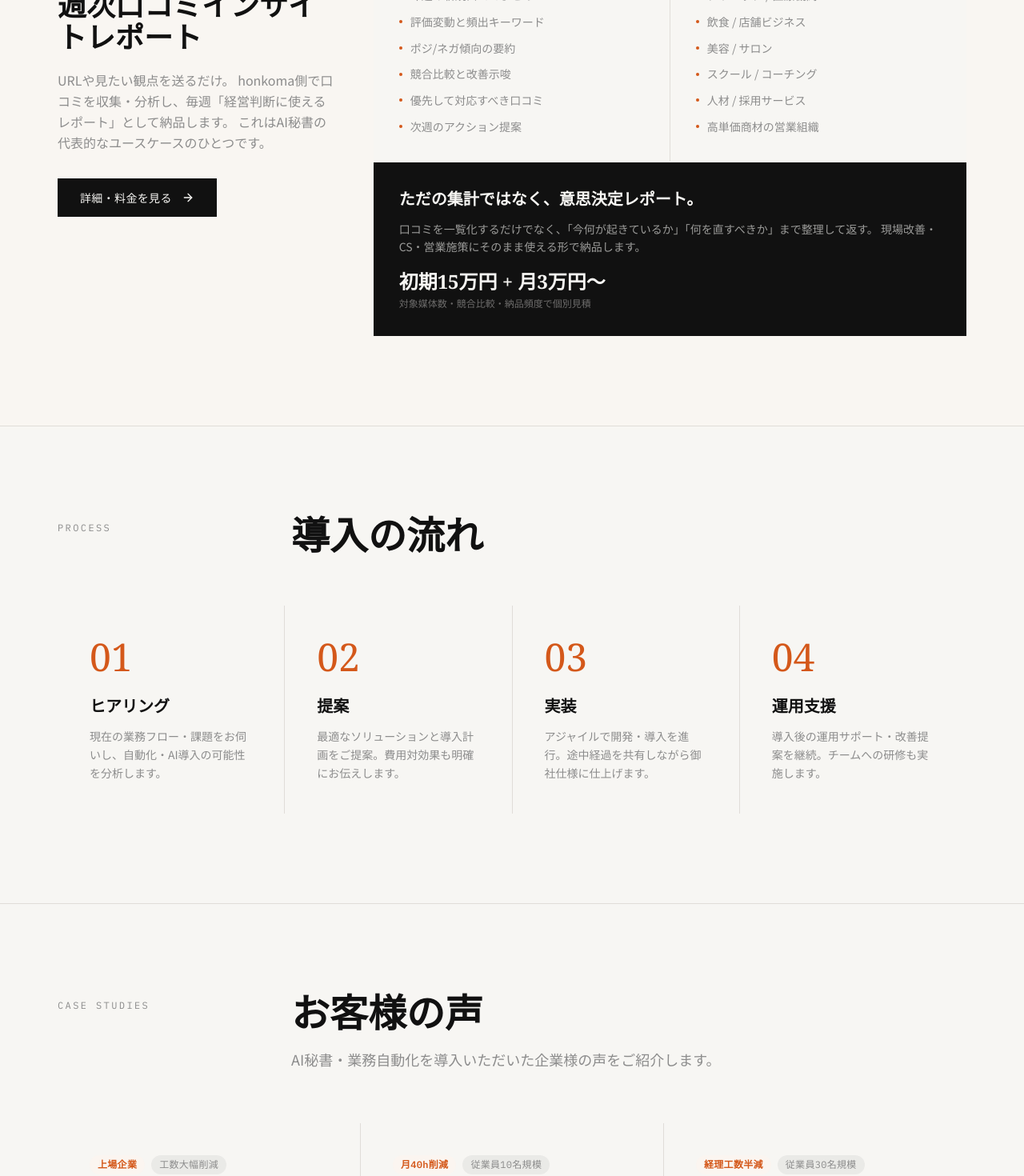
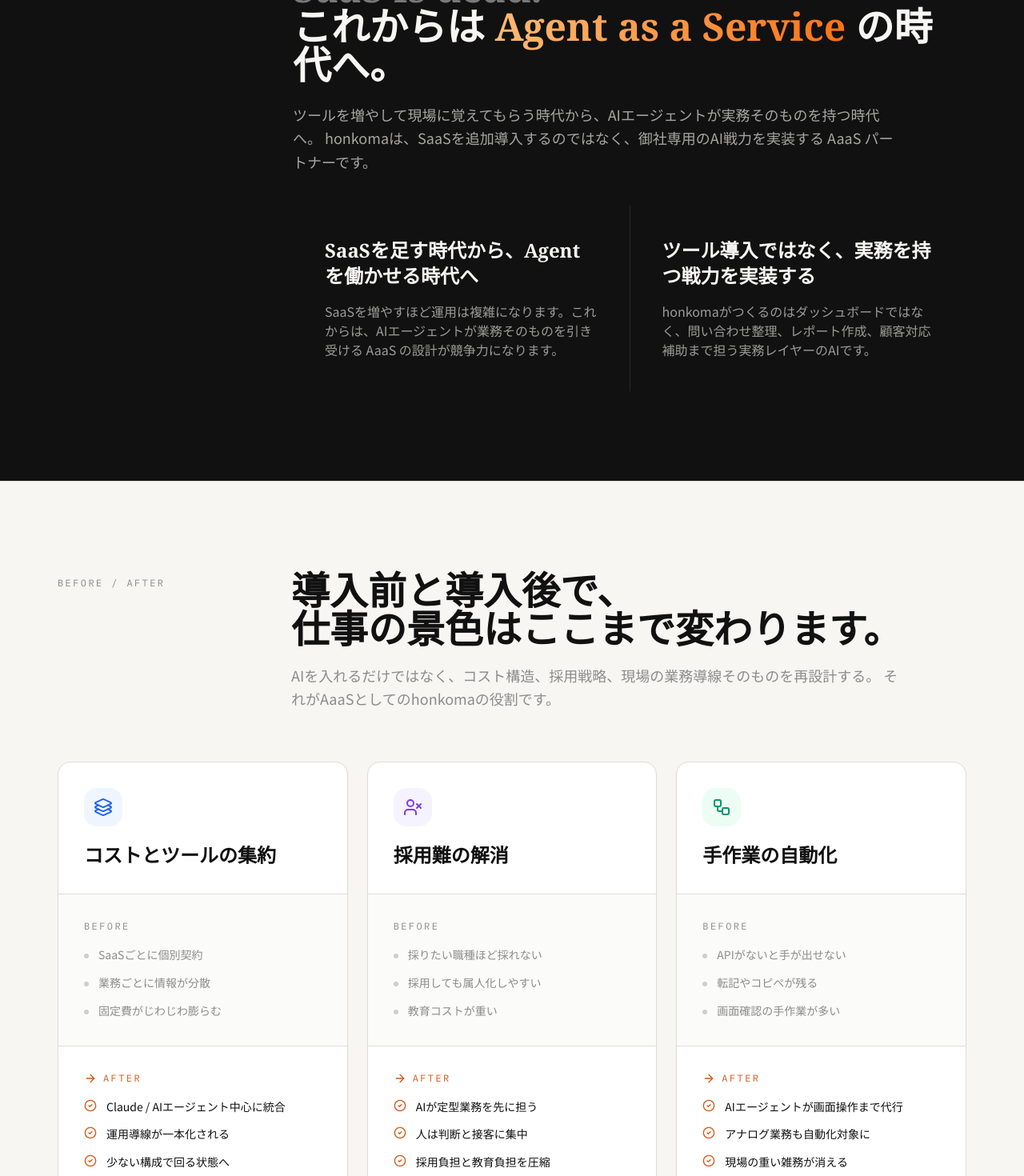
Before and after one commit to MaururuTakumi/qucikcliplp, a React (Vite) app: page / in a window 1280 px wide. Shown: the part 2680-4150 px from the top of the page at 80% size. Built offline with nearby package versions, Linux system fonts and the light colour scheme.

Commit message:
Add AaaS positioning and transformation section to LP

```diff
--- a/src/pages/HomePage.tsx
+++ b/src/pages/HomePage.tsx
@@ -1,6 +1,6 @@
 import React from 'react';
 import { Link } from 'react-router-dom';
-import { ArrowRight, ArrowUpRight, Bot, Zap, Users } from 'lucide-react';
+import { ArrowRight, ArrowUpRight, Bot, Zap, Users, Layers3, UserX, Workflow, Sparkles, CheckCircle2 } from 'lucide-react';
 
 function useScrollReveal() {
   const ref = React.useRef<HTMLDivElement>(null);
@@ -76,16 +76,56 @@ const HomePage: React.FC = () => {
   ];
 
   const processSteps = [
-    { step: '01', title: 'ヒアリング', desc: '現在の業務フロー・課題をお伺いし、自動化・AI導入の可能性を分析します。' },
-    { step: '02', title: '提案', desc: '最適なソリューションと導入計画をご提案。費用対効果も明確にお伝えします。' },
-    { step: '03', title: '実装', desc: 'アジャイルで開発・導入を進行。途中経過を共有しながら御社仕様に仕上げます。' },
-    { step: '04', title: '運用支援', desc: '導入後の運用サポート・改善提案を継続。チームへの研修も実施します。' },
+    { step: '01', title: '要件定義', desc: '「どこから着手すべきか」から対話を開始。業務棚卸しと優先順位づけを一緒に行います。' },
+    { step: '02', title: '伴走設計', desc: 'キックオフから並走し、現場フローに合わせてAIエージェントの役割と運用導線を固めます。' },
+    { step: '03', title: '構築・実装', desc: '御社専用のエージェントを実装。APIがない手作業や画面操作を含めて自動化対象を広げます。' },
+    { step: '04', title: '自走化支援', desc: '導入して終わりではなく、社内にAI導入リーダーと運用ナレッジが残る状態まで支援します。' },
+  ];
+
+  const aaasPillars = [
+    {
+      title: 'SaaSを足す時代から、Agentを働かせる時代へ',
+      desc: 'SaaSを増やすほど運用は複雑になります。これからは、AIエージェントが業務そのものを引き受ける AaaS の設計が競争力になります。',
+    },
+    {
+      title: 'ツール導入ではなく、実務を持つ戦力を実装する',
+      desc: 'honkomaがつくるのはダッシュボードではなく、問い合わせ整理、レポート作成、顧客対応補助まで担う実務レイヤーのAIです。',
+    },
+  ];
+
+  const transformationCards = [
+    {
+      title: 'コストとツールの集約',
+      before: ['SaaSごとに個別契約', '業務ごとに情報が分散', '固定費がじわじわ膨らむ'],
+      after: ['Claude / AIエージェント中心に統合', '運用導線が一本化される', '少ない構成で回る状態へ'],
+      Icon: Layers3,
+      accent: 'text-blue-600',
+      bg: 'bg-blue-50',
+    },
+    {
+      title: '採用難の解消',
+      before: ['採りたい職種ほど採れない', '採用しても属人化しやすい', '教育コストが重い'],
+      after: ['AIが定型業務を先に担う', '人は判断と接客に集中', '採用負担と教育負担を圧縮'],
+      Icon: UserX,
+      accent: 'text-violet-600',
+      bg: 'bg-violet-50',
+    },
+    {
+      title: '手作業の自動化',
+      before: ['APIがないと手が出せない', '転記やコピペが残る', '画面確認の手作業が多い'],
+      after: ['AIエージェントが画面操作まで代行', 'アナログ業務も自動化対象に', '現場の重い雑務が消える'],
+      Icon: Workflow,
+      accent: 'text-emerald-600',
+      bg: 'bg-emerald-50',
+    },
   ];
 
   const trustedByReveal = useScrollReveal();
   const trustBarReveal = useScrollReveal();
   const positioningReveal = useScrollReveal();
   const servicesReveal = useScrollReveal();
+  const aaasReveal = useScrollReveal();
+  const transformationReveal = useScrollReveal();
   const useCaseReveal = useScrollReveal();
   const processReveal = useScrollReveal();
   const caseStudiesReveal = useScrollReveal();
@@ -300,6 +340,105 @@ const HomePage: React.FC = () => {
         </div>
       </section>
 
+      {/* ===== AaaS POSITIONING ===== */}
+      <section
+        ref={aaasReveal.ref}
+        className={`py-28 border-b border-subtle bg-ink ${scrollClass(aaasReveal.isVisible)}`}
+      >
+        <div className="max-w-[1200px] mx-auto px-6 lg:px-8">
+          <div className="grid grid-cols-1 lg:grid-cols-12 gap-10 items-start">
+            <div className="lg:col-span-3">
+              <span className="font-mono text-xs tracking-[0.2em] uppercase text-cream/40">Positioning</span>
+            </div>
+            <div className="lg:col-span-9">
+              <div className="inline-flex items-center gap-2 px-4 py-1.5 rounded-full border border-accent/20 bg-accent/10 text-accent text-xs font-mono tracking-wide mb-6">
+                <Sparkles className="h-3.5 w-3.5" />
+                New category
+              </div>
+              <h2 className="font-serif text-4xl md:text-5xl font-bold leading-tight text-cream mb-6">
+                <span className="text-cream/45 line-through">SaaS is dead.</span><br />
+                これからは <span className="text-transparent bg-clip-text bg-gradient-to-r from-orange-300 to-orange-500">Agent as a Service</span> の時代へ。
+              </h2>
+              <p className="text-cream/65 text-lg leading-relaxed max-w-3xl mb-10">
+                ツールを増やして現場に覚えてもらう時代から、AIエージェントが実務そのものを持つ時代へ。
+                honkomaは、SaaSを追加導入するのではなく、御社専用のAI戦力を実装する AaaS パートナーです。
+              </p>
+              <div className="grid grid-cols-1 md:grid-cols-2 gap-px bg-cream/10">
+                {aaasPillars.map((item, i) => (
+                  <div key={i} className="bg-ink p-8 md:p-10 hover:bg-cream/[0.03] transition-colors duration-300">
+                    <h3 className="font-serif text-2xl font-bold text-cream mb-4">{item.title}</h3>
+                    <p className="text-cream/60 leading-relaxed text-sm md:text-base">{item.desc}</p>
+                  </div>
+                ))}
+              </div>
+            </div>
+          </div>
+        </div>
+      </section>
+
+      {/* ===== BEFORE / AFTER ===== */}
+      <section
+        ref={transformationReveal.ref}
+        className={`py-28 border-b border-subtle bg-accent-light/10 ${scrollClass(transformationReveal.isVisible)}`}
+      >
+        <div className="max-w-[1200px] mx-auto px-6 lg:px-8">
+          <div className="grid grid-cols-1 lg:grid-cols-12 gap-8 mb-16">
+            <div className="lg:col-span-3">
+              <span className="font-mono text-xs tracking-[0.2em] uppercase text-warm">Before / After</span>
+            </div>
+            <div className="lg:col-span-9">
+              <h2 className="font-serif text-4xl md:text-5xl font-bold leading-tight text-ink mb-5">
+                導入前と導入後で、<br />仕事の景色はここまで変わります。
+              </h2>
+              <p className="text-warm text-lg leading-relaxed max-w-3xl">
+                AIを入れるだけではなく、コスト構造、採用戦略、現場の業務導線そのものを再設計する。
+                それがAaaSとしてのhonkomaの役割です。
+              </p>
+            </div>
+          </div>
+
+          <div className="grid grid-cols-1 lg:grid-cols-3 gap-6">
+            {transformationCards.map((card, i) => (
+              <div key={i} className="rounded-2xl overflow-hidden border border-subtle bg-white shadow-sm hover:shadow-xl transition-all duration-300">
+                <div className="p-8 border-b border-subtle">
+                  <div className={`w-12 h-12 rounded-2xl ${card.bg} flex items-center justify-center mb-5`}>
+                    <card.Icon className={`h-6 w-6 ${card.accent}`} />
+                  </div>
+                  <h3 className="font-serif text-2xl font-bold text-ink">{card.title}</h3>
+                </div>
+                <div className="grid grid-cols-1 divide-y divide-subtle">
+                  <div className="p-8 bg-stone-50/80">
+                    <div className="font-mono text-xs tracking-[0.2em] uppercase text-warm mb-4">Before</div>
+                    <ul className="space-y-3 text-sm text-warm leading-relaxed">
+                      {card.before.map((item, idx) => (
+                        <li key={idx} className="flex items-start gap-3">
+                          <span className="w-1.5 h-1.5 rounded-full bg-warm/40 mt-2.5 flex-shrink-0"></span>
+                          <span>{item}</span>
+                        </li>
+                      ))}
+                    </ul>
+                  </div>
+                  <div className="p-8 bg-white">
+                    <div className="flex items-center gap-2 text-accent mb-4">
+                      <ArrowRight className="h-4 w-4" />
+                      <span className="font-mono text-xs tracking-[0.2em] uppercase">After</span>
+                    </div>
+                    <ul className="space-y-3 text-sm text-ink leading-relaxed">
+                      {card.after.map((item, idx) => (
+                        <li key={idx} className="flex items-start gap-3">
+                          <CheckCircle2 className="h-4 w-4 text-accent mt-0.5 flex-shrink-0" />
+                          <span>{item}</span>
+                        </li>
+                      ))}
+                    </ul>
+                  </div>
+                </div>
+              </div>
+            ))}
+          </div>
+        </div>
+      </section>
+
       {/* ===== FEATURED USE CASE ===== */}
       <section
         ref={useCaseReveal.ref}
@@ -392,9 +531,12 @@ const HomePage: React.FC = () => {
               <span className="font-mono text-xs tracking-[0.2em] uppercase text-warm">Process</span>
             </div>
             <div className="lg:col-span-9">
-              <h2 className="font-serif text-4xl md:text-5xl font-bold leading-tight text-ink">
-                導入の流れ
+              <h2 className="font-serif text-4xl md:text-5xl font-bold leading-tight text-ink mb-5">
+                伴走しながら、社内に残る形で進めます。
               </h2>
+              <p className="text-warm text-lg leading-relaxed max-w-3xl">
+                「どこから始めればいいかわからない」企業ほど相性がいい進め方です。導入して終わりではなく、御社がAIを使いこなせる状態まで一緒に持っていきます。
+              </p>
             </div>
           </div>
 
```
